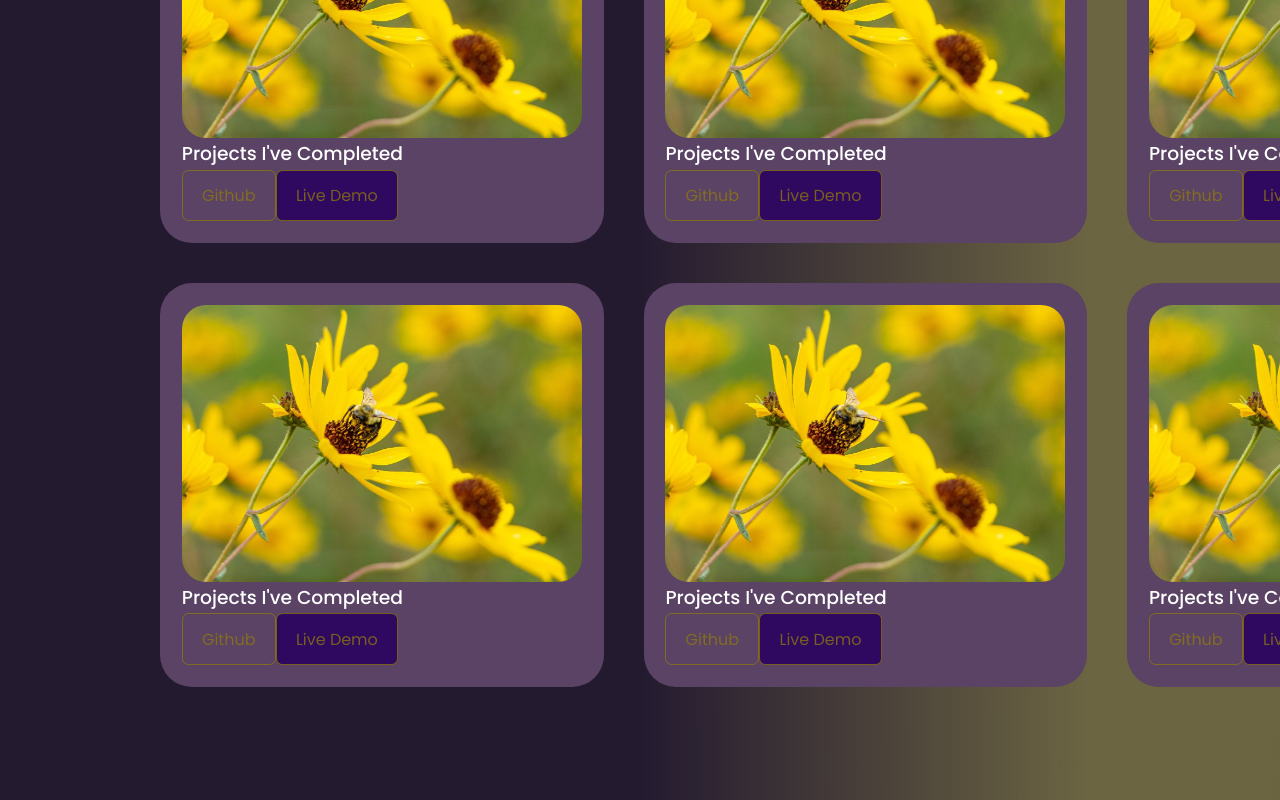
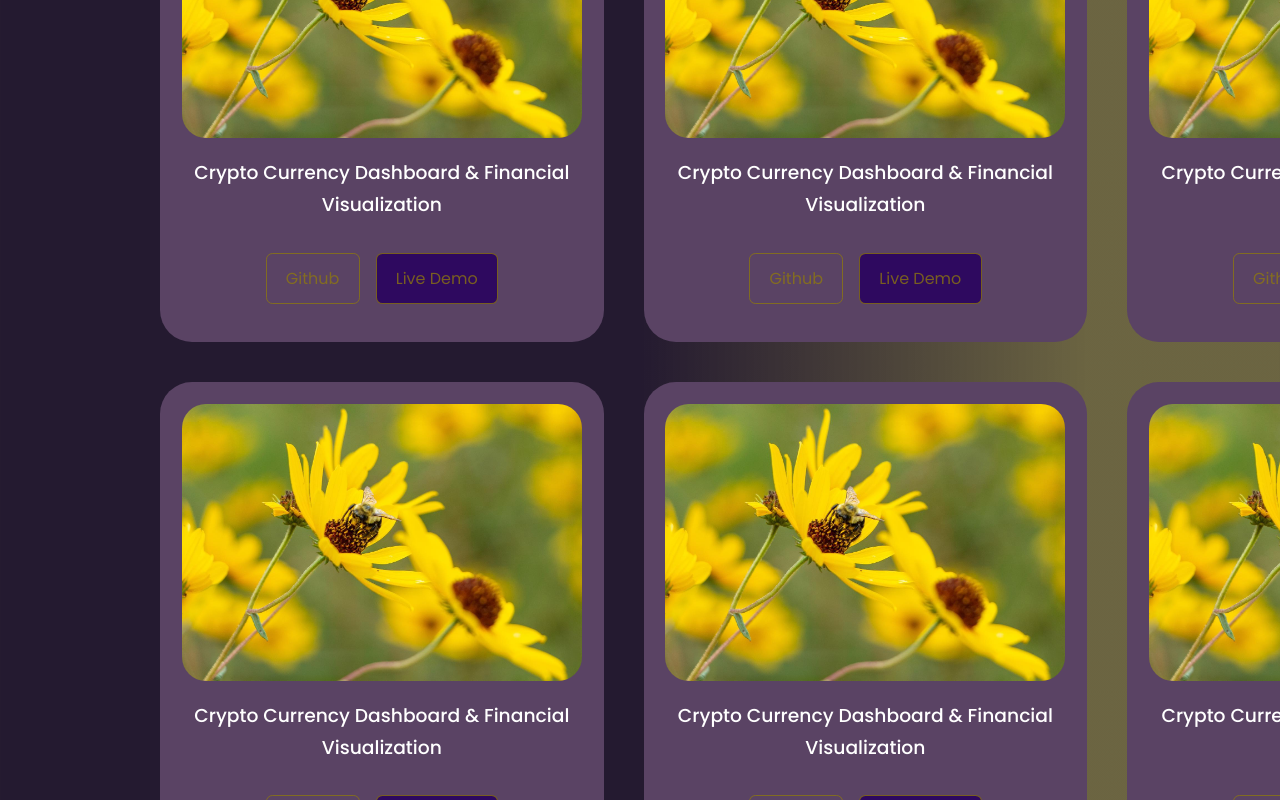
Before and after one commit to keirlsmith/React-Portfolio-Website, a React (Create React App) app: page / in a window 1280 px wide. Shown: the part 2440-3240 px from the top of the page. Built offline with nearby package versions, Linux system fonts and the light colour scheme.

Commit message:
Finish Portfolio Section

```diff
--- a/src/components/portfolio/Portfolio.jsx
+++ b/src/components/portfolio/Portfolio.jsx
@@ -6,6 +6,52 @@
 import IMG4 from '../../assets/img/duck1.jpg';
 import IMG5 from '../../assets/img/grove1.jpg';
 import IMG6 from '../../assets/img/butterfly1.jpg';
+
+const data = [
+    {
+      id: 1,
+      image: IMG1,
+      title: 'Crypto Currency Dashboard & Financial Visualization',
+      github: 'https://github.com',
+      demo: 'https://github.com'
+    },
+    {
+      id: 2,
+      image: IMG1,
+      title: 'Crypto Currency Dashboard & Financial Visualization',
+      github: 'https://github.com',
+      demo: 'https://github.com'
+    },
+    {
+      id: 3,
+      image: IMG1,
+      title: 'Crypto Currency Dashboard & Financial Visualization',
+      github: 'https://github.com',
+      demo: 'https://github.com'
+    },
+    {
+      id: 4,
+      image: IMG1,
+      title: 'Crypto Currency Dashboard & Financial Visualization',
+      github: 'https://github.com',
+      demo: 'https://github.com'
+    },
+    {
+      id: 5,
+      image: IMG1,
+      title: 'Crypto Currency Dashboard & Financial Visualization',
+      github: 'https://github.com',
+      demo: 'https://github.com'
+    },
+    {
+      id: 6,
+      image: IMG1,
+      title: 'Crypto Currency Dashboard & Financial Visualization',
+      github: 'https://github.com',
+      demo: 'https://github.com'
+    }
+]
+
 
 const portfolio = () => {
   return (
@@ -16,55 +62,23 @@
       <h2>Portfolio</h2>
 
       <div className="container portfolio__container">
+          {
+            data.map(({id, image, title, github, demo}) => {
+              return (
+                  <article key={id} className='portfolio__item'>
+                      <div className="portfolio__item-image">
+                          <img src={image} alt={title} />
+                      </div>
+                      <h3>{title}</h3>
+                      <div className="portfolio__item-cta">
+                          <a href={github} className='btn'>Github</a>
+                          <a href={demo} className='btn btn-primary' target="_blank">Live Demo</a>
+                      </div>
+                  </article>
+              )
+            })
+          }
 
-          <article className='portfolio__item'>
-              <div className="portfolio__item-image">
-                  <img src={IMG1} alt="" />
-              </div>
-              <h3>Projects I've Completed</h3>
-              <a href="https://github.com" className='btn'>Github</a>
-              <a href="https://dribbble.com/shots/19689266-Storage-Rent-Mobile-App-iOS-Android-UI" className='btn btn-primary' target="_blank">Live Demo</a>
-          </article>
-          <article className='portfolio__item'>
-              <div className="portfolio__item-image">
-                  <img src={IMG1} alt="" />
-              </div>
-              <h3>Projects I've Completed</h3>
-              <a href="https://github.com" className='btn'>Github</a>
-              <a href="https://dribbble.com/shots/19689266-Storage-Rent-Mobile-App-iOS-Android-UI" className='btn btn-primary' target="_blank">Live Demo</a>
-          </article>
-          <article className='portfolio__item'>
-              <div className="portfolio__item-image">
-                  <img src={IMG1} alt="" />
-              </div>
-              <h3>Projects I've Completed</h3>
-              <a href="https://github.com" className='btn'>Github</a>
-              <a href="https://dribbble.com/shots/19689266-Storage-Rent-Mobile-App-iOS-Android-UI" className='btn btn-primary' target="_blank">Live Demo</a>
-          </article>
-          <article className='portfolio__item'>
-              <div className="portfolio__item-image">
-                  <img src={IMG1} alt="" />
-              </div>
-              <h3>Projects I've Completed</h3>
-              <a href="https://github.com" className='btn'>Github</a>
-              <a href="https://dribbble.com/shots/19689266-Storage-Rent-Mobile-App-iOS-Android-UI" className='btn btn-primary' target="_blank">Live Demo</a>
-          </article>
-          <article className='portfolio__item'>
-              <div className="portfolio__item-image">
-                  <img src={IMG1} alt="" />
-              </div>
-              <h3>Projects I've Completed</h3>
-              <a href="https://github.com" className='btn'>Github</a>
-              <a href="https://dribbble.com/shots/19689266-Storage-Rent-Mobile-App-iOS-Android-UI" className='btn btn-primary' target="_blank">Live Demo</a>
-          </article>
-          <article className='portfolio__item'>
-              <div className="portfolio__item-image">
-                  <img src={IMG1} alt="" />
-              </div>
-              <h3>Projects I've Completed</h3>
-              <a href="https://github.com" className='btn'>Github</a>
-              <a href="https://dribbble.com/shots/19689266-Storage-Rent-Mobile-App-iOS-Android-UI" className='btn btn-primary' target="_blank">Live Demo</a>
-          </article>
 
       </div>
     </section>
--- a/src/components/portfolio/portfolio.css
+++ b/src/components/portfolio/portfolio.css
@@ -21,3 +21,31 @@
     border-radius: 1.5rem;
     overflow: hidden;
 }
+
+.portfolio__item h3 {
+    margin: 1.2rem 0 2rem;
+    text-align: center;
+}
+
+.portfolio__item-cta {
+    display: flex;
+    gap: 1rem;
+    margin-bottom: 1rem;
+    justify-content: center;
+}
+
+/*================MEDIA QUERIES (MEDIUM DEVICES)=================*/
+@media screen and (max-width: 1024px) {
+    .portfolio__container {
+        grid-template-columns: 1fr;
+        gap: 1.2rem;
+    }
+}
+
+/*================MEDIA QUERIES (SMALL DEVICES)=================*/
+@media screen and (max-width: 600px) {
+    .portfolio__container {
+        grid-template-columns: 1fr;
+        gap: 1.2rem;
+    }
+}
```
